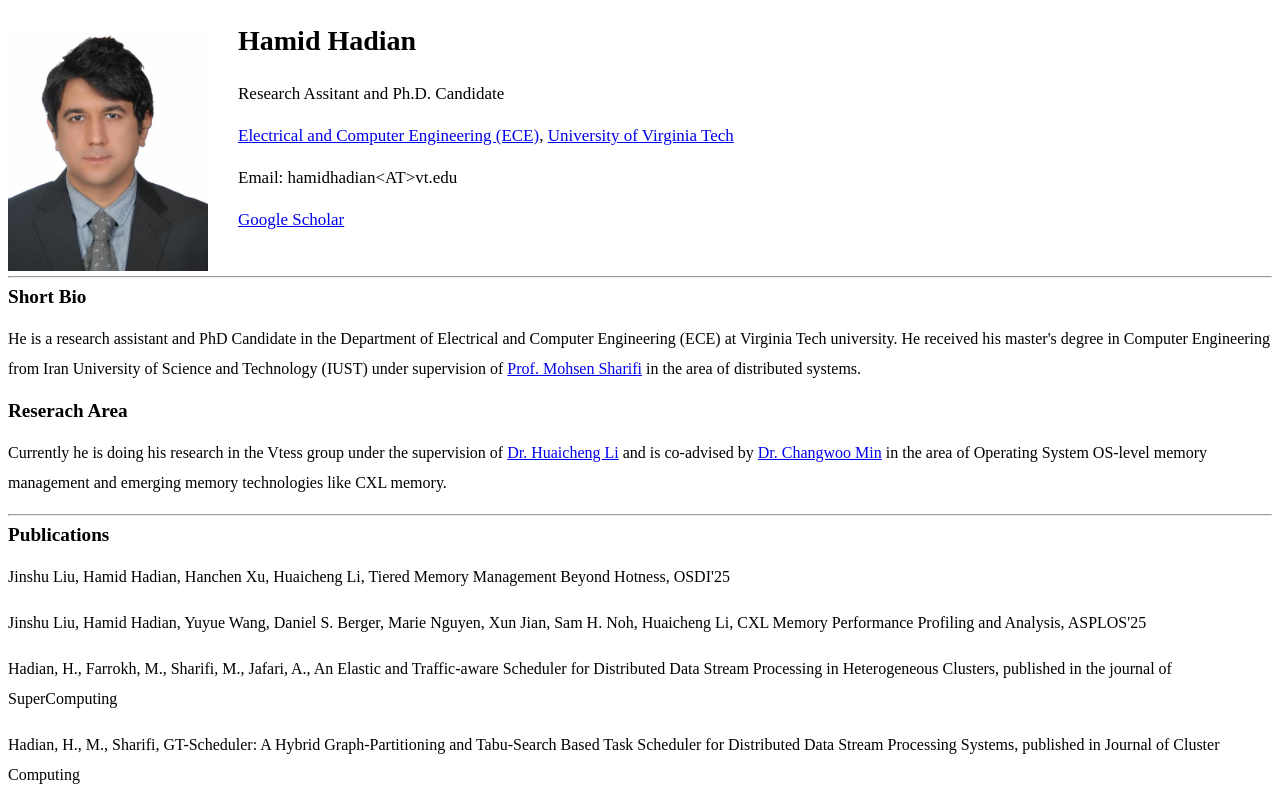
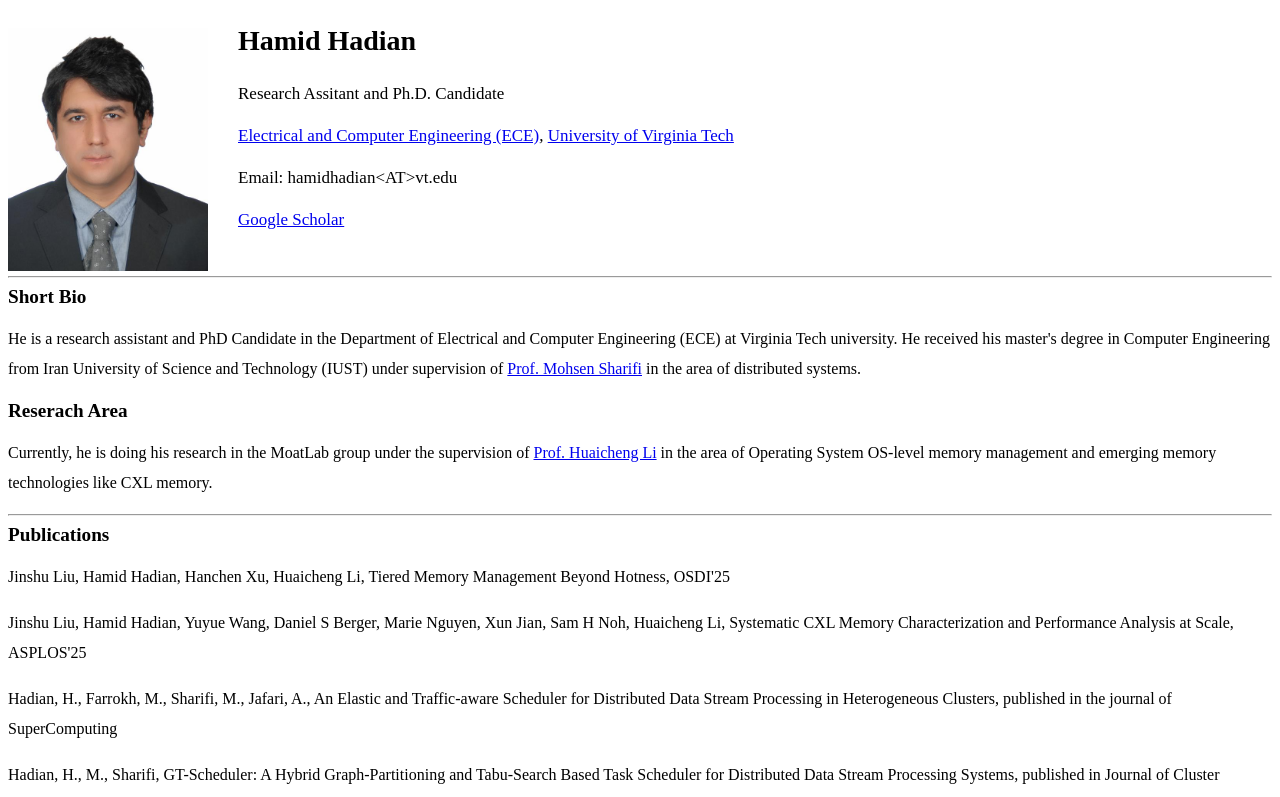
Before and after one commit to hamidhadian/hamidhadian.github.io, a plain HTML site: page index.html in a window 1280 px wide. Shown: the top 797 px of the page. Drawn offline with Linux system fonts and the light colour scheme.

Commit message:
Update index.html

```diff
--- a/index.html
+++ b/index.html
@@ -36,7 +36,7 @@ He is a research assistant and PhD Candidate in the Department of Electrical and
 <b><big>Reserach Area</big></b>
 
 <p style="line-height:30px">
-Currently he is doing his research in the Vtess group under the supervision of <a href="https://huaicheng.github.io/">Dr. Huaicheng Li</a> and is co-advised by <a href="https://cosmoss-jigu.github.io/">Dr. Changwoo Min</a> in the area of Operating System OS-level memory management and emerging memory technologies like CXL memory.
+Currently, he is doing his research in the MoatLab group under the supervision of <a href="https://huaicheng.github.io/">Prof. Huaicheng Li</a> in the area of Operating System OS-level memory management and emerging memory technologies like CXL memory.
 </p>
 
 
@@ -49,7 +49,7 @@ Jinshu Liu, Hamid Hadian, Hanchen Xu, Huaicheng Li, Tiered Memory Management Bey
 </p>
 
 <p style="line-height:30px">
-Jinshu Liu, Hamid Hadian, Yuyue Wang, Daniel S. Berger, Marie Nguyen, Xun Jian, Sam H. Noh, Huaicheng Li, CXL Memory Performance Profiling and Analysis, ASPLOS'25
+Jinshu Liu, Hamid Hadian, Yuyue Wang, Daniel S Berger, Marie Nguyen, Xun Jian, Sam H Noh, Huaicheng Li, Systematic CXL Memory Characterization and Performance Analysis at Scale, ASPLOS'25
 </p>
 
 <p style="line-height:30px">
```
